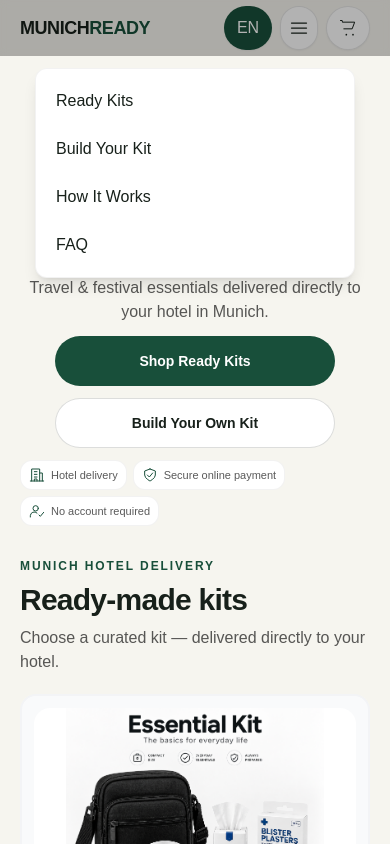
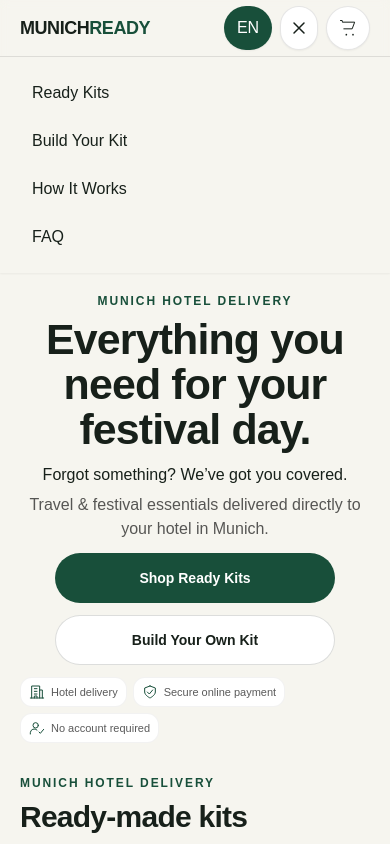
Before and after one commit to cleanxmunchen-lang/munich-ready, a Next.js app: page / in a window 390 px wide. Both pictures are taken after a click on the button 299 px from the left and 28 px from the top of the page. Shown: the top 844 px of the page. Built offline with nearby package versions, Linux system fonts and the light colour scheme.

Commit message:
fix: improve mobile menu accessibility and toggle functionality

```diff
--- a/components/header.tsx
+++ b/components/header.tsx
@@ -10,6 +10,8 @@ export function Header() {
 	const itemCount = items.reduce((sum, item) => sum + item.quantity, 0);
 	const [open, setOpen] = useState(false);
 	const panelRef = useRef<HTMLDivElement | null>(null);
+	const buttonRef = useRef<HTMLButtonElement | null>(null);
+	const menuId = 'mobile-menu';
 
 	useEffect(() => {
 		function onKey(e: KeyboardEvent) {
@@ -22,6 +24,7 @@ export function Header() {
 	useEffect(() => {
 		function onClick(e: MouseEvent) {
 			if (!open) return;
+			if (buttonRef.current && buttonRef.current.contains(e.target as Node)) return;
 			if (panelRef.current && !panelRef.current.contains(e.target as Node)) setOpen(false);
 		}
 		document.addEventListener('mousedown', onClick);
@@ -41,11 +44,9 @@ export function Header() {
 						<Link href="#how-it-works">{t('nav.howItWorks')}</Link>
 						<Link href="#faq">{t('nav.faq')}</Link>
 					</nav>
-
 				</div>
 
 				<div className="flex shrink-0 items-center gap-1 min-[360px]:gap-2 min-[769px]:gap-4 whitespace-nowrap">
-					{/* Compact mobile language toggle */}
 					<button
 						onClick={() => setLang(lang === 'en' ? 'de' : 'en')}
 						aria-label={lang === 'en' ? 'Switch to German' : 'Zu Englisch wechseln'}
@@ -54,19 +55,25 @@ export function Header() {
 						{t(`langLabels.${lang}`)}
 					</button>
 
-					{/* Mobile menu button (visible on mobile only) */}
 					<button
-						aria-label="Open menu"
+						ref={buttonRef}
+						aria-label={open ? 'Close menu' : 'Open menu'}
 						aria-expanded={open}
+						aria-controls={menuId}
 						onClick={() => setOpen((s) => !s)}
 						className="inline-flex items-center justify-center rounded-full border border-black/10 bg-white p-2 shadow-sm md:hidden"
 					>
+						{open ? (
+							<svg className="h-5 w-5" viewBox="0 0 24 24" fill="none" stroke="#17201a" strokeWidth="1.8" strokeLinecap="round" aria-hidden>
+								<path d="M6 6L18 18M18 6L6 18" />
+							</svg>
+						) : (
 							<svg className="h-5 w-5" viewBox="0 0 24 24" fill="none" stroke="#17201a" strokeWidth="1.5" strokeLinecap="round" strokeLinejoin="round" aria-hidden>
 								<path d="M3 12h18M3 6h18M3 18h18" />
 							</svg>
+						)}
 					</button>
 
-					{/* Desktop language switcher */}
 					<div className="hidden self-stretch items-stretch gap-2 min-[769px]:flex">
 						<button onClick={() => setLang('en')} aria-label="Select English" className={`flex min-w-[52px] shrink-0 items-center justify-center rounded-full p-0 shadow-sm ${lang === 'en' ? 'bg-[#184f3a] text-white' : 'bg-white border border-black/10'}`}>{t('langLabels.en')}</button>
 						<button onClick={() => setLang('de')} aria-label="Select German" className={`flex min-w-[52px] shrink-0 items-center justify-center rounded-full p-0 shadow-sm ${lang === 'de' ? 'bg-[#184f3a] text-white' : 'bg-white border border-black/10'}`}>{t('langLabels.de')}</button>
@@ -85,18 +92,14 @@ export function Header() {
 				</div>
 			</div>
 
-			{/* Mobile nav panel */}
 			{open && (
-				<div className="fixed inset-0 z-40 md:hidden">
-					<div className="absolute inset-0 bg-black/30" />
-						<div ref={panelRef} className="absolute left-4 right-4 top-full mt-3 max-w-xs mx-auto rounded-xl bg-white border border-black/5 shadow-lg p-2">
-							<nav className="flex flex-col">
-								<a href="#ready-kits" onClick={() => setOpen(false)} className="block w-full text-left text-[#17201a] py-3 px-3 rounded-md hover:bg-[#e7f0e7]">{t('nav.readyKits')}</a>
-								<a href="#build-your-kit" onClick={() => setOpen(false)} className="block w-full text-left text-[#17201a] py-3 px-3 rounded-md hover:bg-[#e7f0e7]">{t('nav.buildKit')}</a>
-								<a href="#how-it-works" onClick={() => setOpen(false)} className="block w-full text-left text-[#17201a] py-3 px-3 rounded-md hover:bg-[#e7f0e7]">{t('nav.howItWorks')}</a>
-								<a href="#faq" onClick={() => setOpen(false)} className="block w-full text-left text-[#17201a] py-3 px-3 rounded-md hover:bg-[#e7f0e7]">{t('nav.faq')}</a>
+				<div id={menuId} ref={panelRef} className="relative z-50 border-t border-black/10 bg-[var(--sand)] shadow-sm md:hidden">
+					<nav className="shell flex flex-col py-3">
+						<Link href="#ready-kits" onClick={() => setOpen(false)} className="block w-full rounded-md px-3 py-3 text-left text-[#17201a] hover:bg-[#e7f0e7]">{t('nav.readyKits')}</Link>
+						<Link href="#build-your-kit" onClick={() => setOpen(false)} className="block w-full rounded-md px-3 py-3 text-left text-[#17201a] hover:bg-[#e7f0e7]">{t('nav.buildKit')}</Link>
+						<Link href="#how-it-works" onClick={() => setOpen(false)} className="block w-full rounded-md px-3 py-3 text-left text-[#17201a] hover:bg-[#e7f0e7]">{t('nav.howItWorks')}</Link>
+						<Link href="#faq" onClick={() => setOpen(false)} className="block w-full rounded-md px-3 py-3 text-left text-[#17201a] hover:bg-[#e7f0e7]">{t('nav.faq')}</Link>
 					</nav>
-						</div>
 				</div>
 			)}
 		</header>
```
Lines whose indentation alone changed are shown as unchanged.
